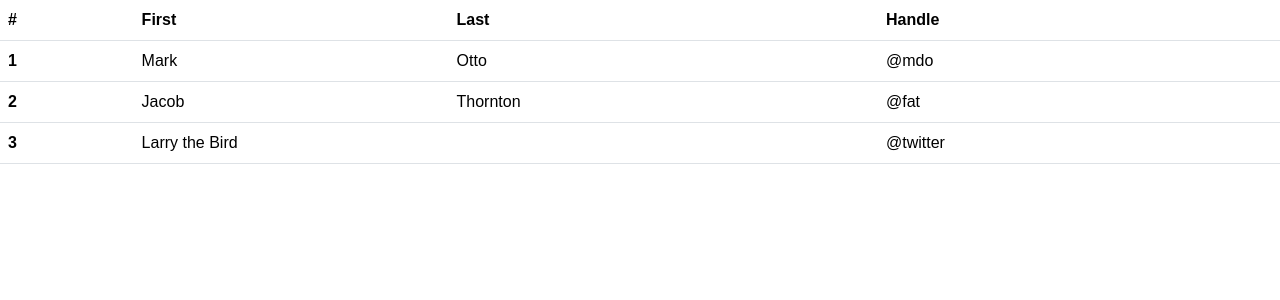
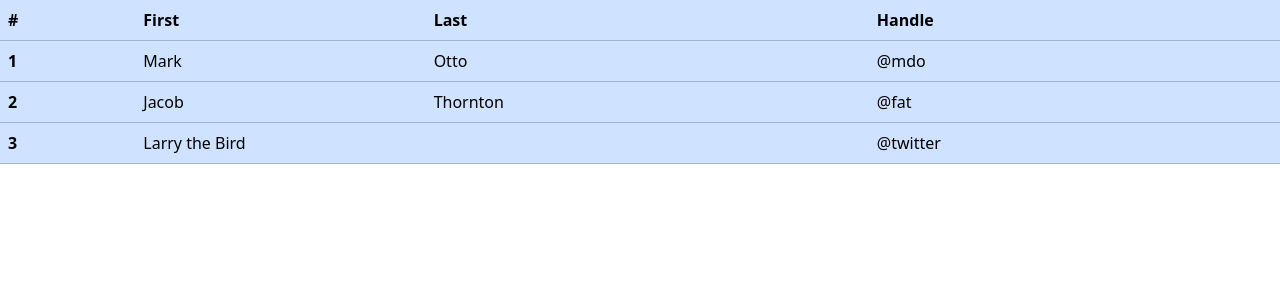
Before and after one commit to Pasatino/gestionale, a Next.js app in the folder frontend/: page /prodotti in a window 1280 px wide. Shown: the top 300 px of the page. Built offline with nearby package versions, Linux system fonts and the light colour scheme.

Commit message:
Sistemato problema con boostrap, bastava cambiare class in className

```diff
--- a/frontend/src/app/layout.tsx
+++ b/frontend/src/app/layout.tsx
@@ -1,9 +1,7 @@
 import type { Metadata } from "next";
 import localFont from "next/font/local";
-
+import "./globals.css";
 import 'bootstrap/dist/css/bootstrap.min.css'
-
-import "./globals.css";
 
 const geistSans = localFont({
   src: "./fonts/GeistVF.woff",
--- a/frontend/src/app/prodotti/page.tsx
+++ b/frontend/src/app/prodotti/page.tsx
@@ -1,10 +1,9 @@
-import React from 'react';
+import React from "react";
 
-const ProdottiPage = () =>{
+const ProdottiPage = () => {
   return (
-        <div>
-            <table class="table">
-  <thead class="primary">
+    <table className="table table-primary">
+      <thead>
         <tr>
           <th scope="col">#</th>
           <th scope="col">First</th>
@@ -32,10 +31,7 @@ const ProdottiPage = () =>{
         </tr>
       </tbody>
     </table>
-        </div>
+  );
+};
 
-
-    )
-}
-
-export default ProdottiPage
+export default ProdottiPage;
```
Lines whose indentation alone changed are shown as unchanged.
